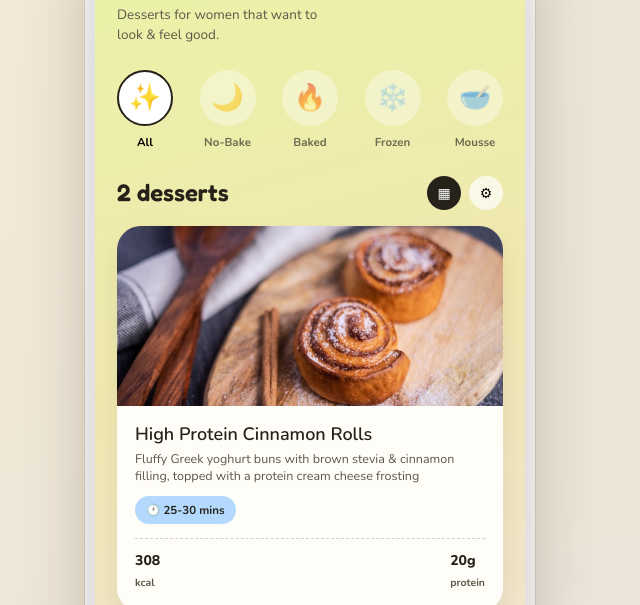
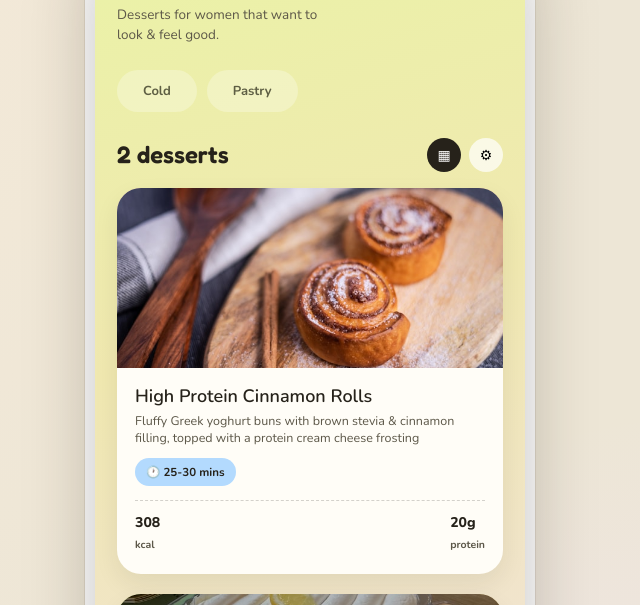
Before and after one commit to wiktoria-n/wicky-eats, a plain HTML site: page index.html in a window 1280 px wide. Shown: the part 121-726 px from the top of the page, without its empty margins (330-970 px from the left). Drawn offline with nearby package versions, Linux system fonts and the light colour scheme.

Commit message:
Replace category buttons with Cold and Pastry pills
Co-Authored-By: Claude Sonnet 4.6 <noreply@anthropic.com>

```diff
--- a/index.html
+++ b/index.html
@@ -71,25 +71,20 @@
   .tagline{ font-size:13.5px; color:var(--ink-soft); margin-bottom:24px; max-width:26ch; line-height:1.5; }
 
   /* ---------------- CATEGORY ROW ---------------- */
-  .cat-row{ display:flex; justify-content:space-between; margin-bottom:26px; }
+  .cat-row{ display:flex; gap:10px; margin-bottom:26px; }
   .cat{
-    display:flex; flex-direction:column; align-items:center; gap:8px;
-    cursor:pointer; background:none; border:none;
+    padding:10px 24px;
+    border-radius:22px;
+    background:rgba(255,255,255,0.45);
+    border:2px solid transparent;
+    cursor:pointer;
     font-family:'Nunito', sans-serif;
-    opacity:0.55;
+    font-size:13px; font-weight:700;
+    opacity:0.6;
     transition:opacity .2s, transform .2s;
   }
-  .cat.active{ opacity:1; }
-  .cat:hover{ transform:translateY(-2px); }
-  .cat-circle{
-    width:56px; height:56px; border-radius:50%;
-    display:flex; align-items:center; justify-content:center;
-    font-size:26px;
-    background:rgba(255,255,255,0.65);
-    border:2px solid transparent;
-  }
-  .cat.active .cat-circle{ border-color:var(--ink); background:#fff; }
-  .cat-label{ font-size:11.5px; font-weight:700; }
+  .cat.active{ opacity:1; background:#fff; border-color:var(--ink); }
+  .cat:hover{ transform:translateY(-2px); opacity:1; }
 
   /* ---------------- COUNT ROW ---------------- */
   .count-row{ display:flex; align-items:center; justify-content:space-between; margin-bottom:16px; }
@@ -460,7 +455,7 @@ const recipes = [
     emoji: "🥐",
     swatchA: "#F5C99A",
     swatchB: "#E8A87C",
-    category: "baked",
+    category: "pastry",
     badge: { icon: "🔥", label: "Baked" },
     attributes: [
       { icon: "💪", label: "High-Protein" },
@@ -512,7 +507,7 @@ const recipes = [
     emoji: "🍋",
     swatchA: "#DCEA7B",
     swatchB: "#F5C99A",
-    category: "no-bake",
+    category: "cold",
     badge: { icon: "🌙", label: "No-Bake" },
     attributes: [
       { icon: "💪", label: "High-Protein" },
@@ -542,11 +537,8 @@ const recipes = [
 ];
 
 const categories = [
-  { id: "all", label: "All", icon: "✨" },
-  { id: "no-bake", label: "No-Bake", icon: "🌙" },
-  { id: "baked", label: "Baked", icon: "🔥" },
-  { id: "frozen", label: "Frozen", icon: "❄️" },
-  { id: "mousse", label: "Mousse", icon: "🥣" }
+  { id: "cold", label: "Cold" },
+  { id: "pastry", label: "Pastry" }
 ];
 
 let activeCategory = "all";
@@ -557,13 +549,12 @@ const catRow = document.getElementById('catRow');
 function renderCategories(){
   catRow.innerHTML = categories.map(c => `
     <button class="cat ${c.id === activeCategory ? 'active' : ''}" data-cat="${c.id}">
-      <span class="cat-circle">${c.icon}</span>
-      <span class="cat-label">${c.label}</span>
+      ${c.label}
     </button>
   `).join('');
   catRow.querySelectorAll('.cat').forEach(btn => {
     btn.addEventListener('click', () => {
-      activeCategory = btn.dataset.cat;
+      activeCategory = activeCategory === btn.dataset.cat ? 'all' : btn.dataset.cat;
       renderCategories();
       renderList();
     });
```
